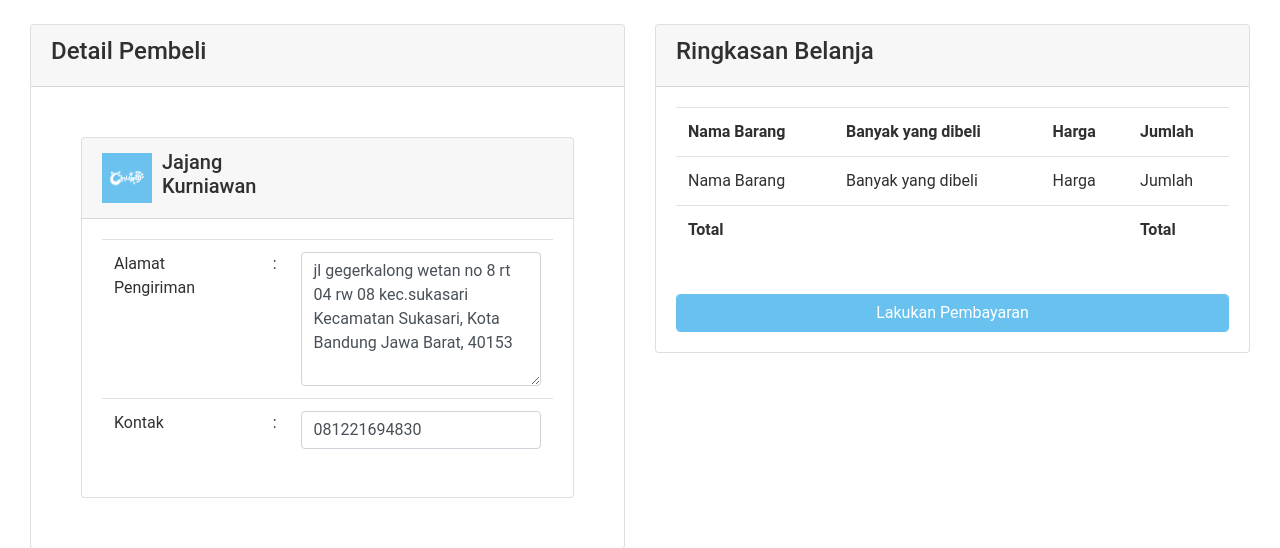
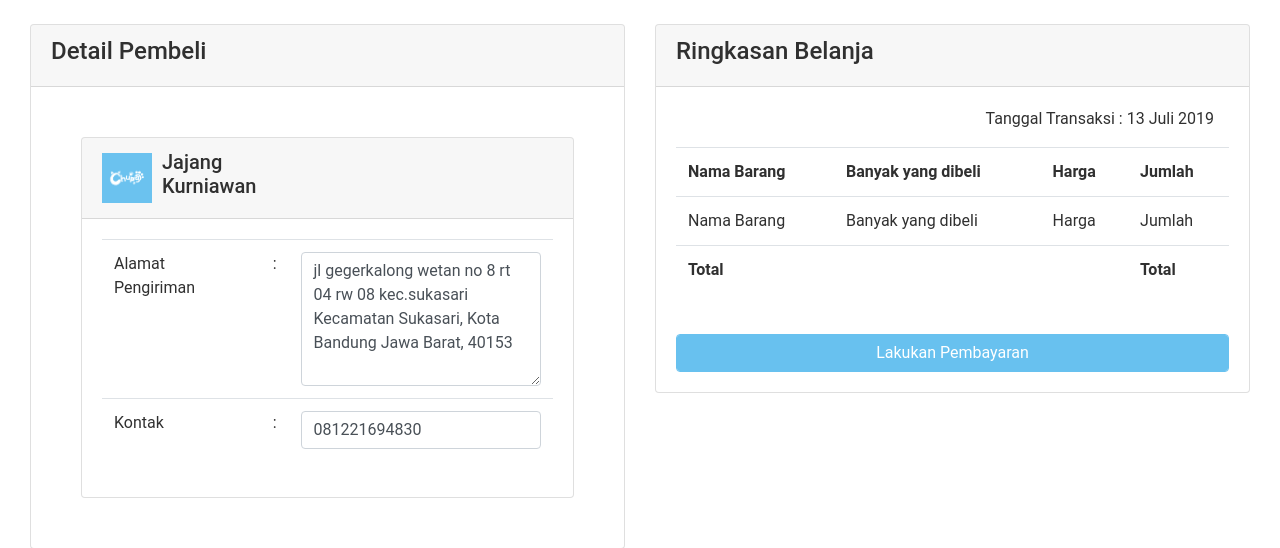
Before and after one commit to OnielN14/chupy-atol, a PHP site: page /view/pembayaran.php in a window 1280 px wide. Shown: the part 240-788 px from the top of the page. Run offline with PHP 8.4, Linux system fonts and the light colour scheme; data that the repository does not hold is empty.

Commit message:
update - add transaction date

```diff
--- a/view/pembayaran.php
+++ b/view/pembayaran.php
@@ -85,7 +85,8 @@
                             <div class="card-body">
                                 <div class="container">
                                     <div class="row">
-                                        <table class="table">
+                                        <p class="col-12 text-right">Tanggal Transaksi : 13 Juli 2019</p>
+                                        <table class="col-12 table">
                                             <tr>
                                                 <th>Nama Barang</th>
                                                 <th>Banyak yang dibeli</th>
```
